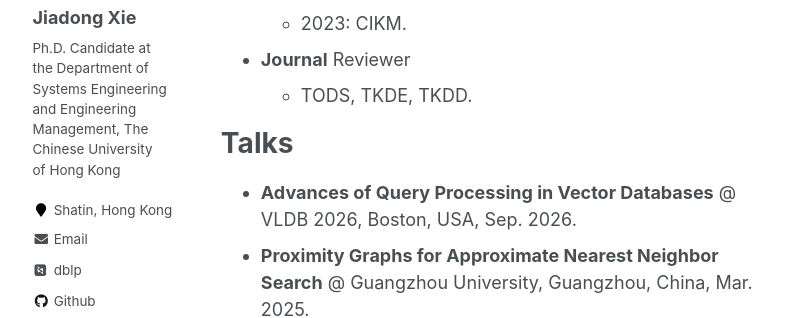
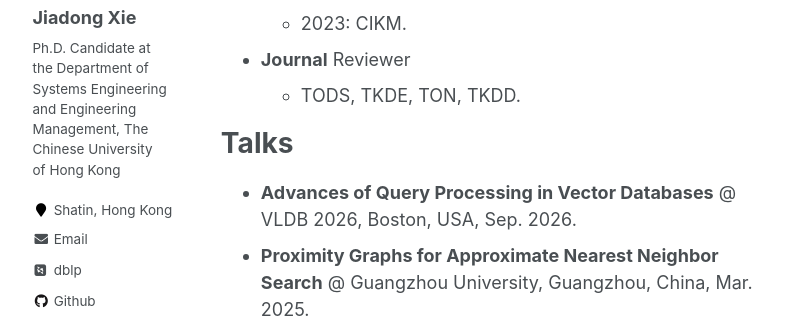
Before and after one commit to Xiejiadong/Xiejiadong.github.io, a Jekyll site: the page built from _pages/about.md, in a window 1280 px wide and 900 px high, scrolled down 3966 px. Shown: the part 175-493 px from the top of the window, without its empty margins (163-953 px from the left). Built offline with Jekyll 4.4.1, drawn with Linux system fonts in a browser that asks for light colours; some web fonts are replaced.

Commit message:
Update about.md

```diff
--- a/_pages/about.md
+++ b/_pages/about.md
@@ -417,7 +417,7 @@ Academic Services
   - 2024: TheWebConf, CIKM, IEEE Big Data.
   - 2023: CIKM.
 - **Journal** Reviewer
-  - TODS, TKDE, TKDD.
+  - TODS, TKDE, TON, TKDD.
 
 
 Talks
```
